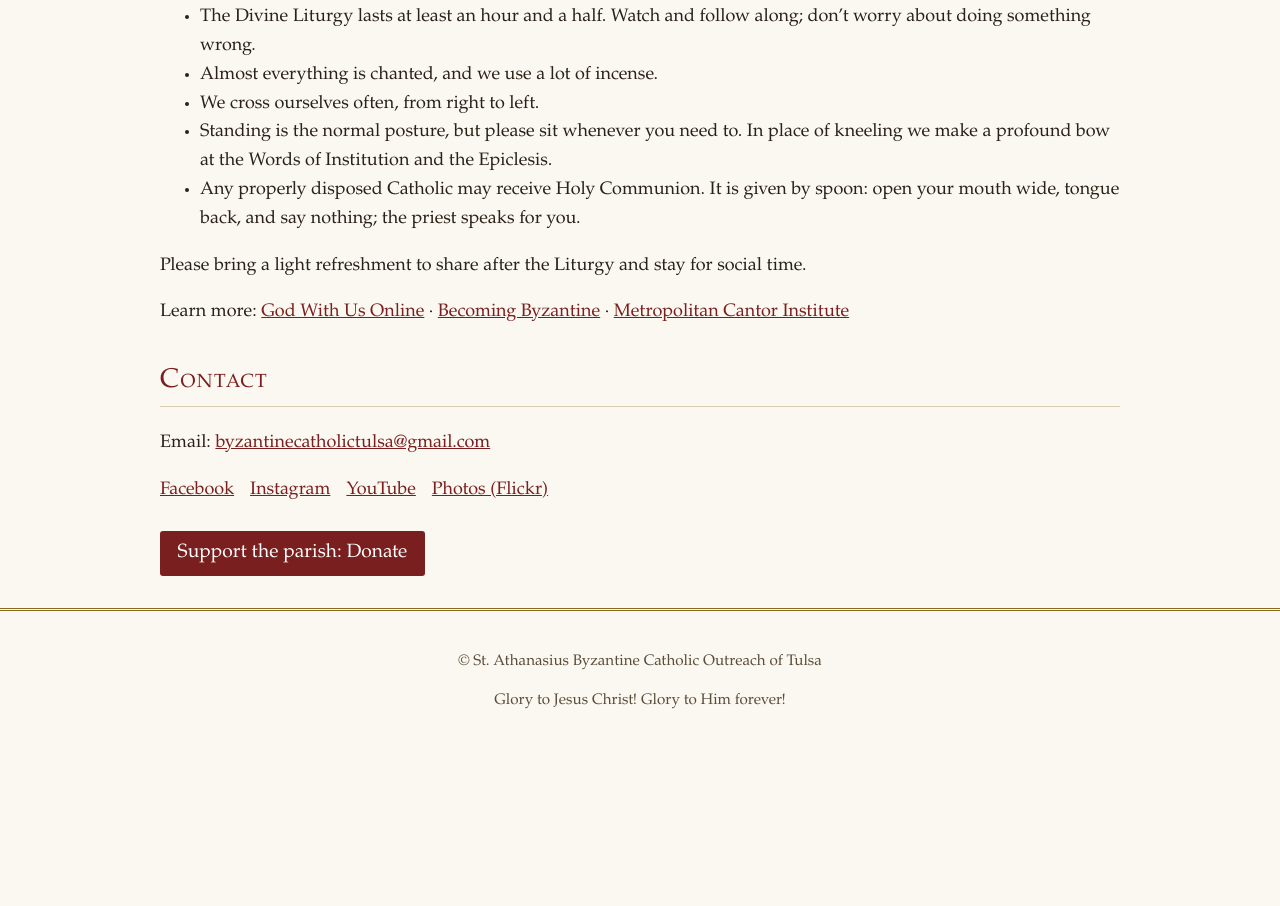
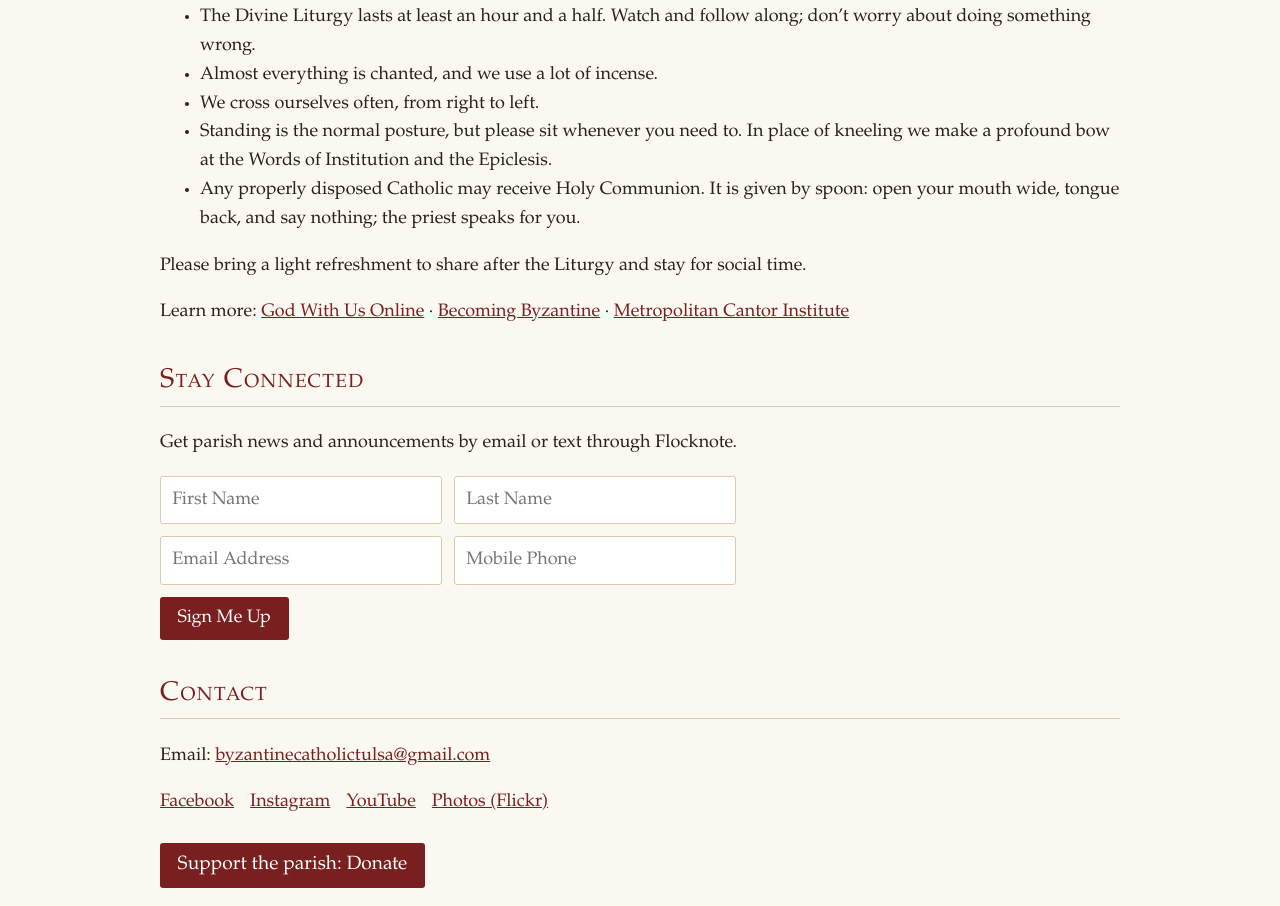
Before and after one commit to utrumsit/byzantinecatholictulsa-site, a plain HTML site: page index.html in a window 1280 px wide. Shown: the part 1623-2529 px from the top of the page. Before the commit the page ends 2376 px from the top, so only its background shows below. Drawn offline with Linux system fonts and the light colour scheme.

Commit message:
Add Flocknote 'Stay Connected' signup form

```diff
--- a/index.html
+++ b/index.html
@@ -15,7 +15,7 @@
   <h1>St. Athanasius<br>Byzantine Catholic Outreach of Tulsa</h1>
   <p class="verse">“O taste and see that the Lord is good!” <span>(Psalm 34)</span></p>
   <nav aria-label="Main">
-    <a href="#times">Services</a> <a href="#calendar">Calendar</a> <a href="#new">New here?</a> <a href="#contact">Contact</a>
+    <a href="#times">Services</a> <a href="#calendar">Calendar</a> <a href="#new">New here?</a> <a href="#connect">Stay Connected</a> <a href="#contact">Contact</a>
     <!-- TODO: Replace #donate with the real giving URL once Nathan Stene finishes setting up online giving. -->
     <a class="donate" href="#donate">Donate</a>
   </nav>
@@ -64,6 +64,18 @@
   <p>Learn more: <a href="https://godwithusonline.org">God With Us Online</a> · <a href="https://www.youtube.com/@becomingbyzantine2827">Becoming Byzantine</a> · <a href="https://www.metropolitancantorinstitute.org/">Metropolitan Cantor Institute</a></p>
 </section>
 
+<section id="connect" aria-labelledby="connect-h">
+  <h2 id="connect-h">Stay Connected</h2>
+  <p>Get parish news and announcements by email or text through Flocknote.</p>
+  <form class="connect-form" method="post" action="https://app.flocknote.com/group/1194974/addToGroupFromOutside" target="_blank" rel="noopener noreferrer">
+    <input type="text" name="fname" placeholder="First Name" autocomplete="given-name" aria-label="First Name" />
+    <input type="text" name="lname" placeholder="Last Name" autocomplete="family-name" aria-label="Last Name" />
+    <input type="email" name="email" placeholder="Email Address" autocomplete="email" aria-label="Email Address" required />
+    <input type="tel" name="mobile_phone" placeholder="Mobile Phone" autocomplete="tel" aria-label="Mobile Phone" />
+    <button type="submit" value="submit">Sign Me Up</button>
+  </form>
+</section>
+
 <section id="contact" aria-labelledby="contact-h">
   <h2 id="contact-h">Contact</h2>
   <p>Email: <a href="mailto:byzantinecatholictulsa@gmail.com">byzantinecatholictulsa@gmail.com</a></p>
--- a/style.css
+++ b/style.css
@@ -22,3 +22,8 @@ section{margin:2rem 0}
 [aria-pressed="true"]{font-weight:bold;text-decoration:none;color:var(--ink)}
 .small{font-size:.9rem}.social{list-style:none;padding:0;display:flex;flex-wrap:wrap;gap:1rem}
 footer{text-align:center;border-top:3px double var(--gold);padding:1.5rem;font-size:.95rem;color:#5a4c3a}
+.connect-form{display:grid;gap:.75rem;max-width:36rem;margin:1rem 0 0}
+.connect-form input{width:100%;padding:.55rem .7rem;border:1px solid var(--rule);border-radius:3px;background:#fff;color:var(--ink);font:inherit}
+.connect-form button{background:var(--red);color:#fff;border:0;padding:.45rem 1.1rem;border-radius:3px;font:inherit;cursor:pointer}
+.connect-form button:focus-visible{outline:3px solid var(--gold);outline-offset:2px}
+@media (min-width:640px){.connect-form{grid-template-columns:1fr 1fr}.connect-form button{grid-column:1/-1;justify-self:start}}
```
